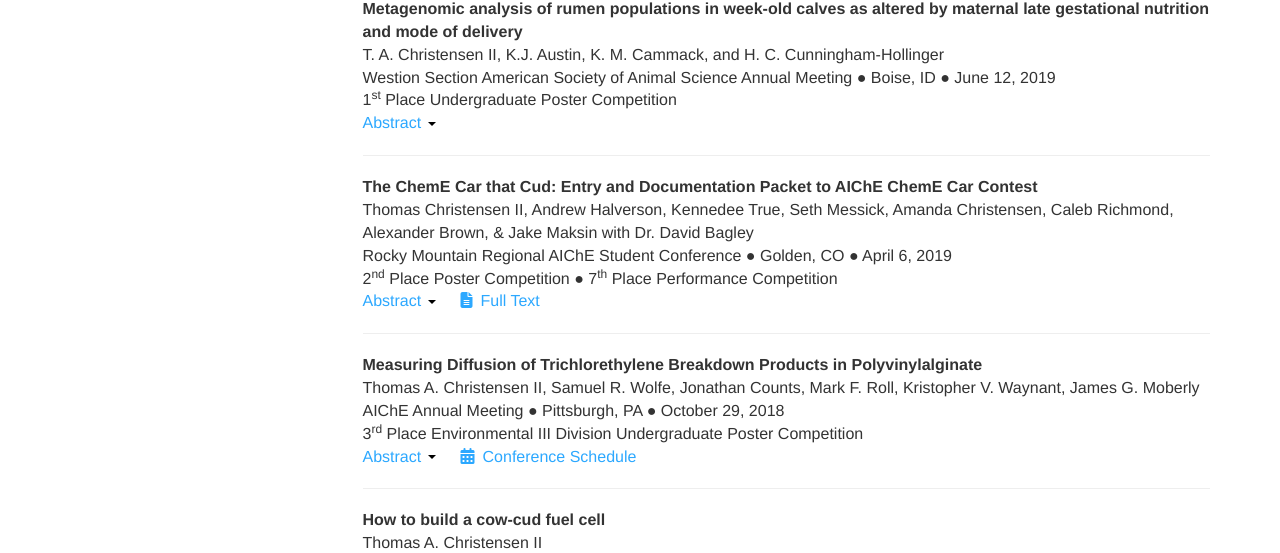
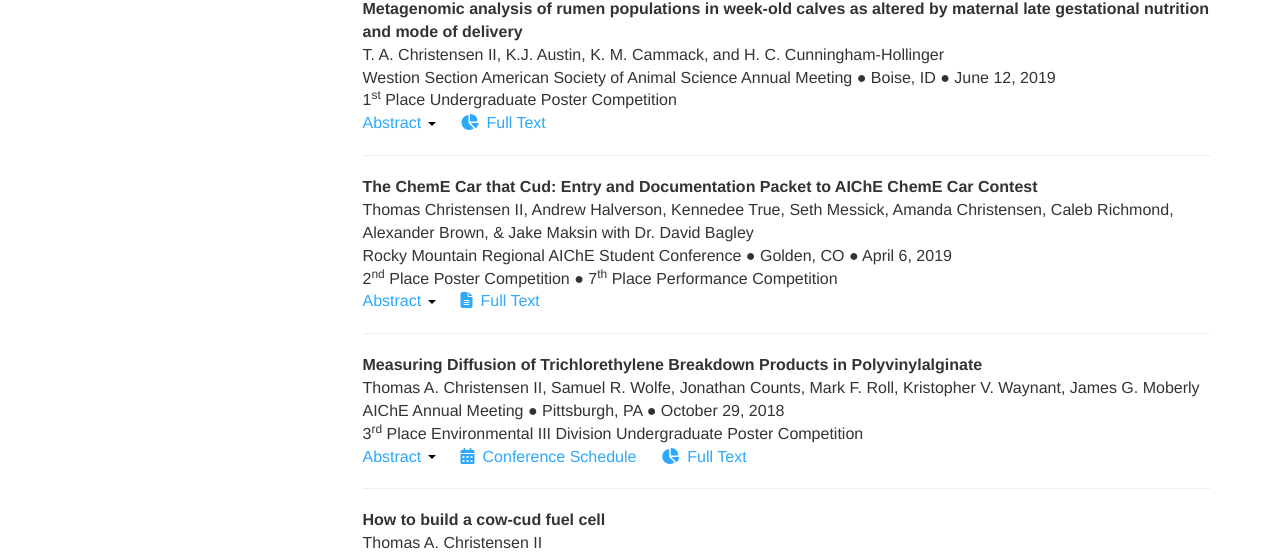
Before and after one commit to MillironX/millironx.github.io, a Jekyll site: the page built from Academia.html, in a window 1280 px wide. Shown: the part 871-1424 px from the top of the page. Built offline with Jekyll 4.4.1, drawn with Linux system fonts in a browser that asks for light colours; nearby versions of some CDN libraries; comment, search, counter and statistics services are not loaded.

Commit message:
Add posters to publications list

```diff
--- a/Academia.html
+++ b/Academia.html
@@ -67,6 +67,8 @@ imageDescription: Personally, I preferred the Owen Library in Pullman seven mile
         <br />
         <a data-toggle="collapse" data-target="#metagenomics-abstract" role="button">Abstract <span
                 class="caret"></span></a>
+                &emsp;
+        <a href="/blob/metagenomics_analysis_of_rumen_populations.pdf"><i class="fas fa-chart-pie"></i>&ensp;Full Text</a>
         <div class="collapse" id="metagenomics-abstract">
             <p class="font-serif">Early colonization of the rumen microbiome is critical to host health and long term
                 performance. Factors that influence early colonization include maternal factors such as gestational
@@ -139,6 +141,8 @@ imageDescription: Personally, I preferred the Owen Library in Pullman seven mile
         <a data-toggle="collapse" data-target="#pva-aiche" role="button">Abstract <span class="caret"></span></a>
         &emsp;
         <a href="https://aiche.confex.com/aiche/2018/meetingapp.cgi/Paper/545790"><i class="fas fa-calendar-alt"></i>&ensp;Conference Schedule</a>
+        &emsp;
+        <a href="/blob/measuring_diffusion_of_trichloroethylene.pdf"><i class="fas fa-chart-pie"></i>&ensp;Full Text</a>
         <div class="collapse" id="pva-aiche">
             <p class="font-serif">Trichloroethylene (TCE), a toxic and carcinogenic contaminant, presents unique
                 challenges for cleanup because of its water solubility, density, and volatility. Bioremediation of TCE
```
Also changed, not shown: 3 other files.
